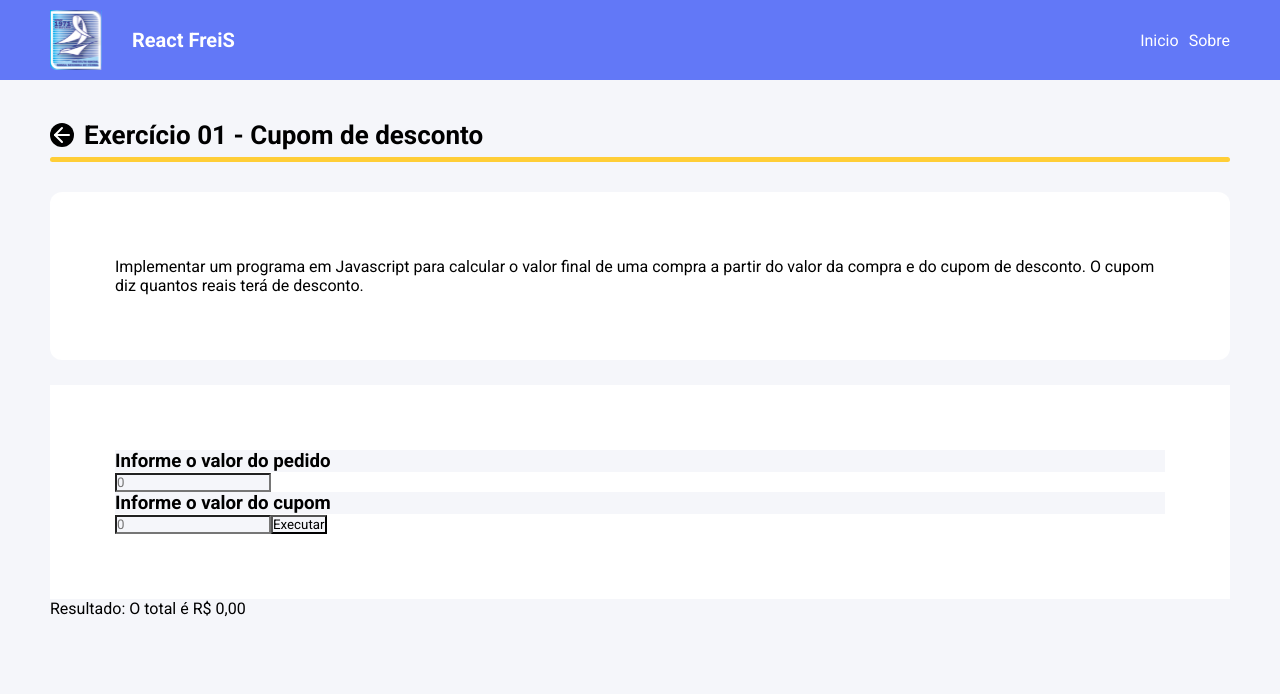
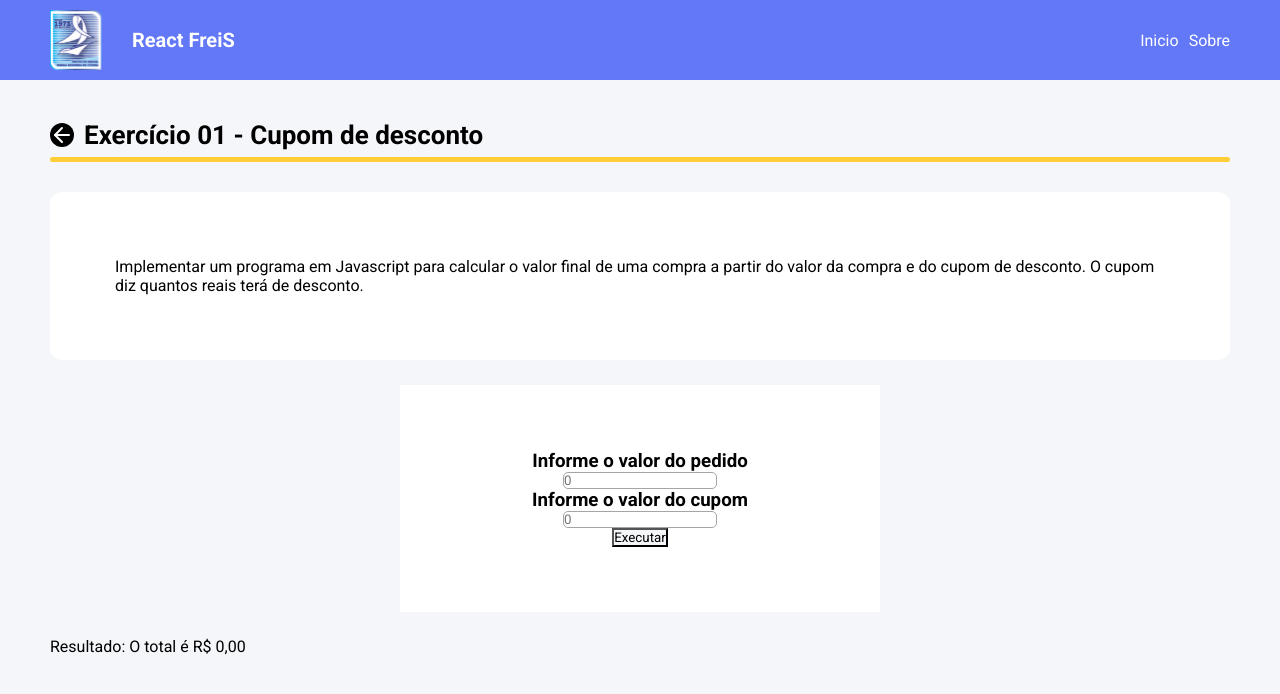
Before and after one commit to frosttlink/ReactFreiS, a React (Create React App) app: page /exec01 in a window 1280 px wide. Shown: the top 694 px of the page. Built offline with nearby package versions, Linux system fonts and the light colour scheme.

Commit message:
commit new container execs

```diff
--- a/src/index.scss
+++ b/src/index.scss
@@ -91,7 +91,23 @@
   }
 
   .container-execs {
-    margin-top: 25px;
+    display: flex;
+    flex-direction: column;
+    align-items: center;
+    justify-content: center;
     padding: 65px;
     background-color: #fff;
+    margin: 25px 350px;
+
+
+    h3 {
+      background-color: #fff;
+    }
+
+    input {
+      background-color: #fff;
+      border-style: none;
+      border: #A5A5A5 1px solid;
+      border-radius: 5px;
+    }
   }
```
